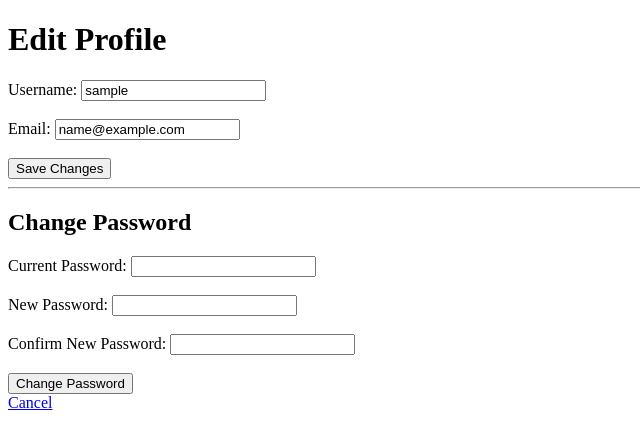
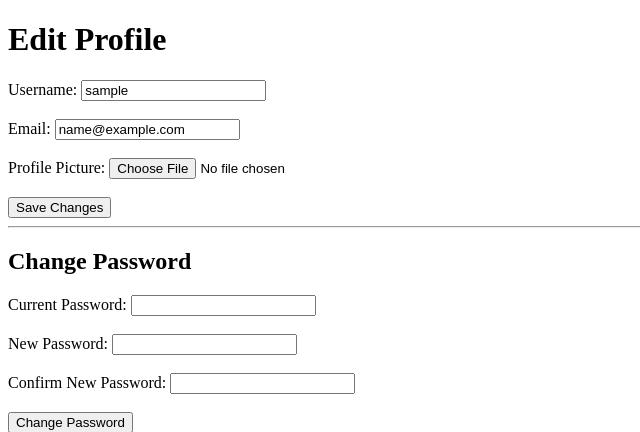
Before and after one commit to 1celatte/CollectiX, a Flask app: page /profile/edit in a window 1280 px wide. Shown: the top 432 px of the page, without its empty margins (0-640 px from the left). Run offline with Flask 3, Linux system fonts and the light colour scheme; the visitor is signed in with stand-in values (Sample User, id 1).

Commit message:
add profile picture

```diff
--- a/app/auth/routes.py
+++ b/app/auth/routes.py
@@ -1,6 +1,8 @@
-from flask import render_template, request, redirect, url_for
+from flask import render_template, request, redirect, url_for, current_app
 from werkzeug.security import generate_password_hash, check_password_hash
 from flask_login import login_user, logout_user, login_required, current_user
+from werkzeug.utils import secure_filename
+import os
 
 from . import auth
 from app.extensions import db
@@ -91,6 +93,7 @@ def edit_profile():
     if request.method == "POST":
         username = request.form.get("username")
         email = request.form.get("email")
+        profile_picture = request.files.get("profile_picture")
 
         existing_user = User.query.filter(
             (User.username == username) &
@@ -107,6 +110,23 @@ def edit_profile():
 
         if existing_email:
             return "Email already exists!"
+
+        if profile_picture and profile_picture.filename:
+            filename = f"{current_user.id}_{secure_filename(profile_picture.filename)}"
+
+            upload_folder = os.path.join(
+                current_app.static_folder,
+                "uploads",
+                "avatars"
+            )
+
+            os.makedirs(upload_folder, exist_ok=True)
+
+            profile_picture.save(
+                os.path.join(upload_folder, filename)
+            )
+
+            current_user.profile_picture = f"uploads/avatars/{filename}"
 
         current_user.username = username
         current_user.email = email
--- a/app/models.py
+++ b/app/models.py
@@ -11,6 +11,7 @@ class User(UserMixin, db.Model):
     password = db.Column(db.String(255), nullable=False)
     role = db.Column(db.String(20), default="user", nullable=False)
     created_at = db.Column(db.DateTime, default=datetime.utcnow)
+    profile_picture = db.Column(db.String(255), nullable=True)
 
 
 class Collection(db.Model):
--- a/app/templates/edit_profile.html
+++ b/app/templates/edit_profile.html
@@ -7,7 +7,7 @@
 
     <h1>Edit Profile</h1>
 
-    <form method="POST">
+    <form method="POST" enctype="multipart/form-data">
 
         <label>Username:</label>
         <input type="text"
@@ -22,6 +22,11 @@
                name="email"
                value="{{ current_user.email }}"
                required>
+
+        <br><br>
+
+        <label>Profile Picture:</label>
+        <input type="file" name="profile_picture" accept="image/*">
 
         <br><br>
 
```
Also changed, not shown: app/templates/profile.html (+9 -0 lines), migrations/versions/bf0b9aac52a9_add_profile_picture_to_users.py (added, +32 -0 lines), app/static/uploads/avatars/2_360_F_441516943_T7ICq4MaRbbSaPCfiR5YLpAHZ6rYTGiH.jpg (added).
